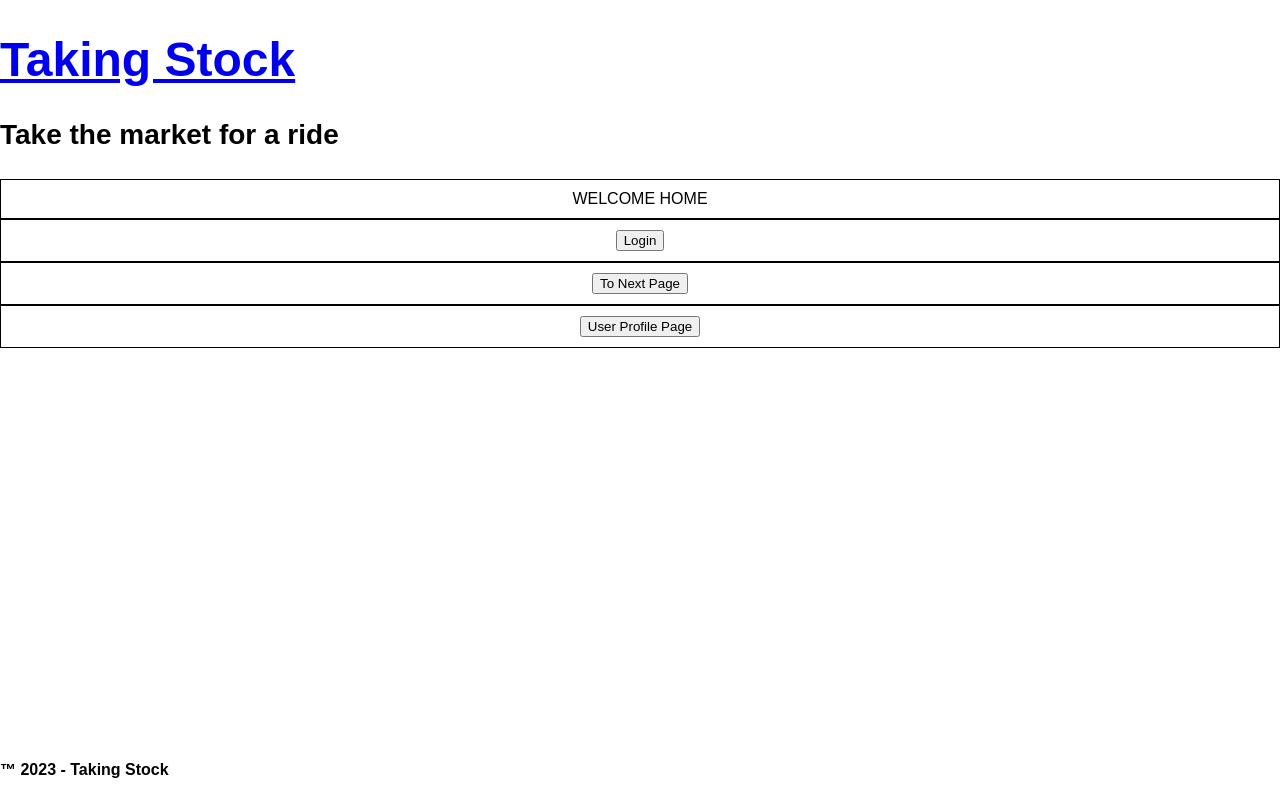
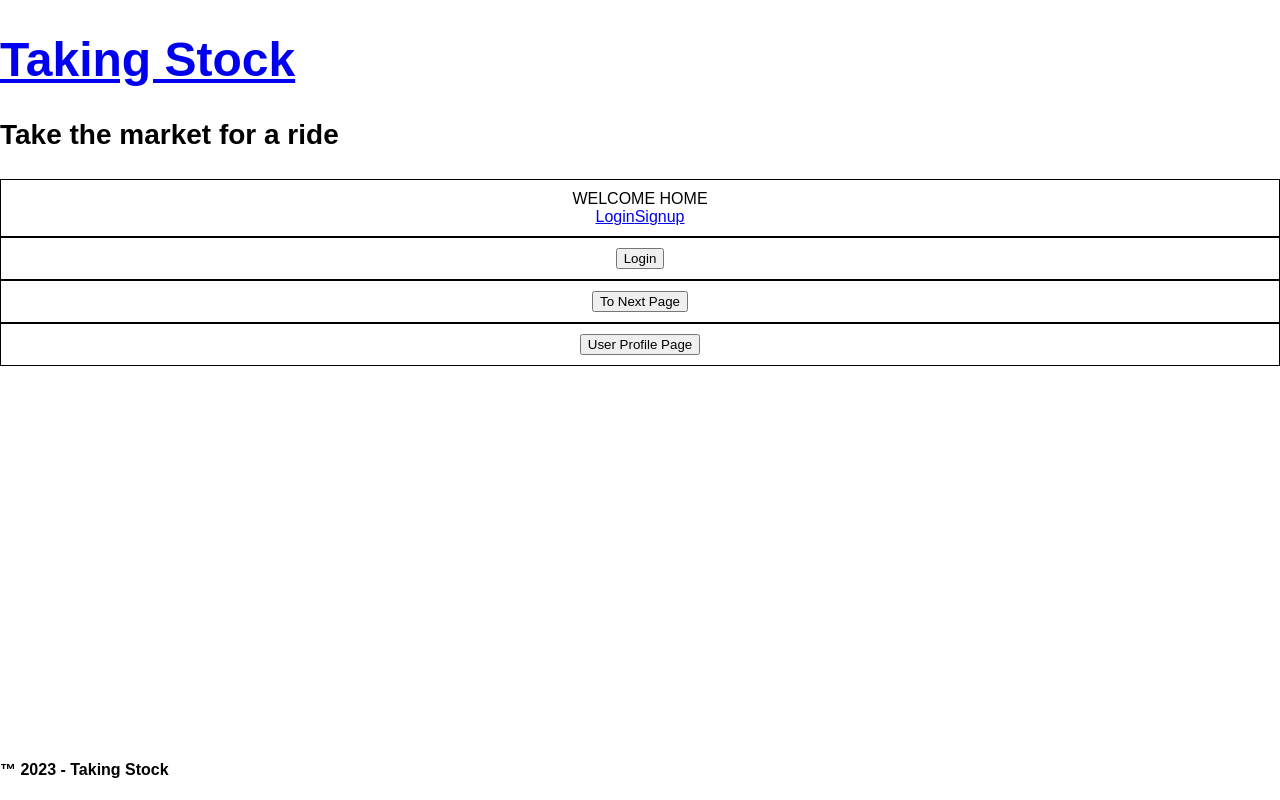
Before and after one commit to chrisosbii/Taking_Stock, a React (Vite) app in the folder client/: page / in a window 1280 px wide. Built offline with nearby package versions, Linux system fonts and the light colour scheme.

Commit message:
home conditional render

```diff
--- a/client/src/pages/Home.jsx
+++ b/client/src/pages/Home.jsx
@@ -11,6 +11,22 @@ export default function Home() {
   return (
     <><div className="card bg-white card-rounded w-50">
       <div>WELCOME HOME</div>
+      <div>
+          {Auth.loggedIn() ? (
+            <button className="btn btn-lg btn-light m-2" onClick={logout}>
+              Logout
+            </button>
+          ) : (
+            <>
+              <Link className="btn btn-lg btn-primary m-2" to="/login">
+                Login
+              </Link>
+              <Link className="btn btn-lg btn-light m-2" to="/signup">
+                Signup
+              </Link>
+            </>
+          )}
+        </div>
     </div><div className="card bg-white card-rounded w-50">
         <Link to="/Login">
           <button className="btn btn-lg btn-danger">Login</button>
```
